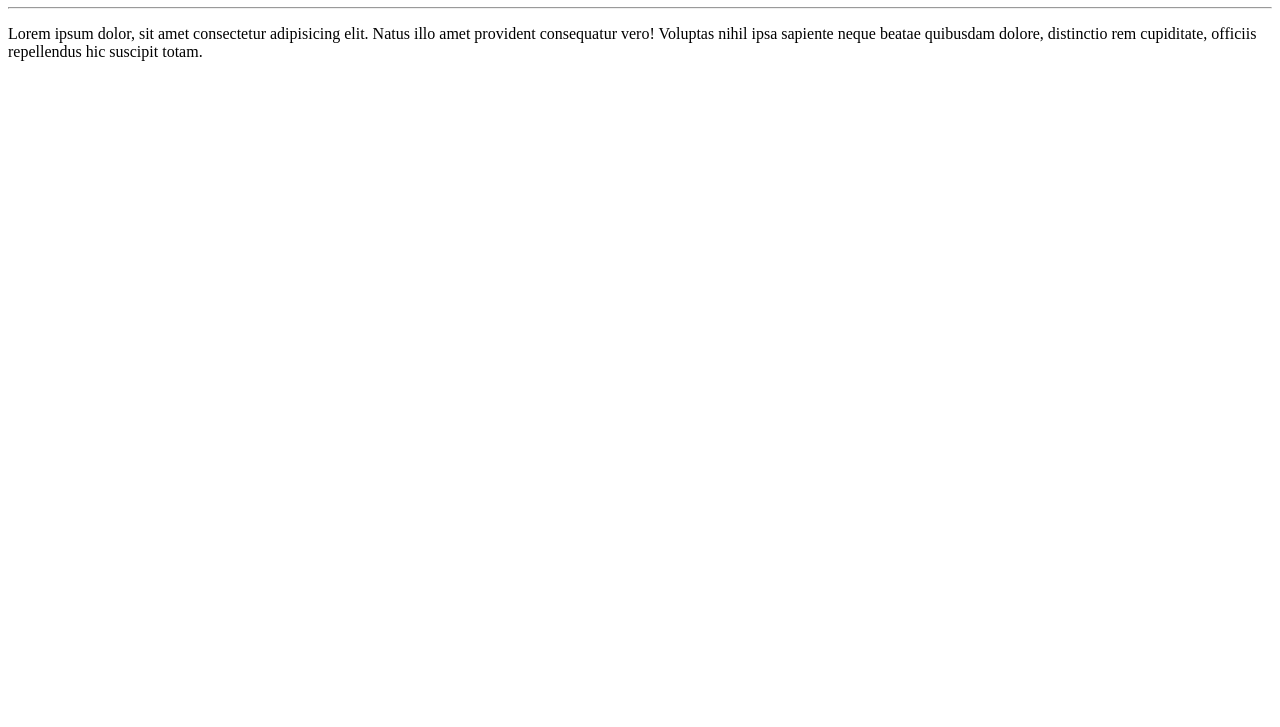
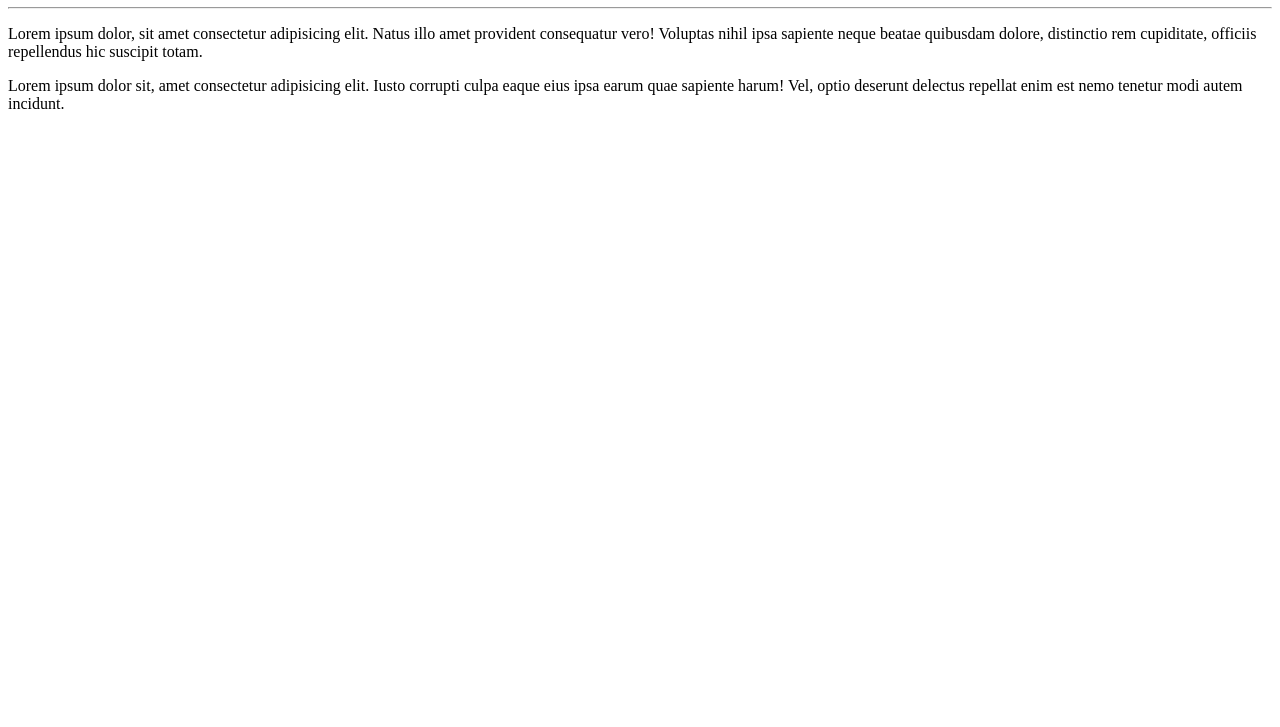
Before and after one commit to MariaIsabelle189/Ola-Mundo, a plain HTML site: page site-exemplo/index.html in a window 1280 px wide. Shown: the part 73-800 px from the top of the page. Drawn offline with Linux system fonts and the light colour scheme.

Commit message:
adicionei um parágrafo

```diff
--- a/site-exemplo/index.html
+++ b/site-exemplo/index.html
@@ -9,5 +9,7 @@
     <h1>Olá, Mundo</h1>
     <hr>
     <p>Lorem ipsum dolor, sit amet consectetur adipisicing elit. Natus illo amet provident consequatur vero! Voluptas nihil ipsa sapiente neque beatae quibusdam dolore, distinctio rem cupiditate, officiis repellendus hic suscipit totam.</p>
+
+    <p>Lorem ipsum dolor sit, amet consectetur adipisicing elit. Iusto corrupti culpa eaque eius ipsa earum quae sapiente harum! Vel, optio deserunt delectus repellat enim est nemo tenetur modi autem incidunt.</p>
 </body>
 </html>
```
